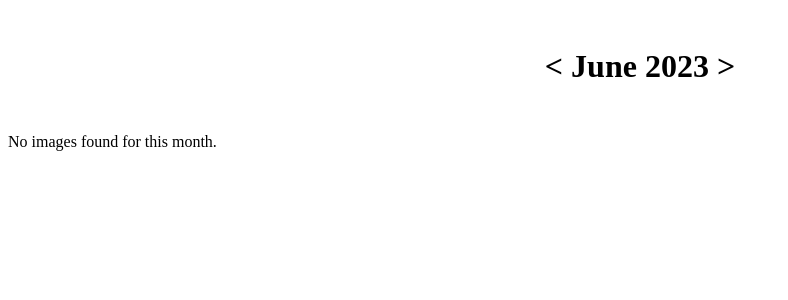
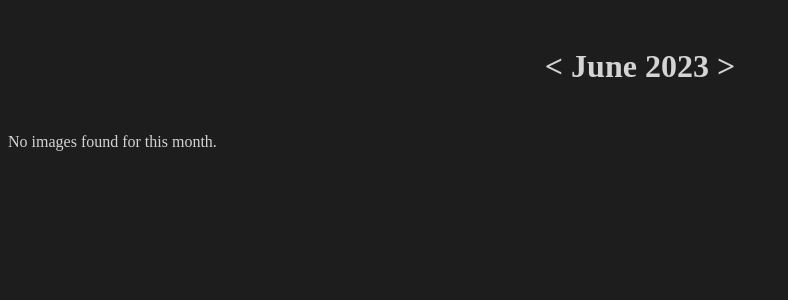
Before and after one commit to SagewLivingstone/thefront, a Django app: page /month/2023/6/ in a window 1280 px wide. Shown: the top 300 px of the page, without its empty margins (0-788 px from the left). Run offline with Django 4.2, Linux system fonts and the light colour scheme; data that the repository does not hold is empty; parts of the project's set-up code (start-up, migrations or seed data) failed here and were passed over; some libraries are stand-ins or nearby versions.

Commit message:
dark mode month page

```diff
--- a/thesite/imgapp/static/imgapp/js/dark-mode-injector.js
+++ b/thesite/imgapp/static/imgapp/js/dark-mode-injector.js
@@ -1,6 +1,21 @@
 let currentTheme = 'light';
 
 const darkModeStyles = `
+body {
+    background-color: #1d1d1d;
+    color: #d4d4d4;
+}
+
+/* Month Page */
+.title, .title a {
+    color: #d4d4d4;
+}
+
+.empty-square {
+    background-color: #2b2b2b;
+}
+
+/* Day Page */
 .image-block {
     background-color: #1d1d1d;
 }
@@ -102,7 +117,7 @@ function checkDarkMode() {
     const override = themeOverridden();
     console.log("end", override)
 
-    if (override === 'dark'){
+    if (override === 'dark') {
         enableDarkMode();
         return;
     }
--- a/thesite/imgapp/templates/imgapp/components/_dark_mode.html
+++ b/thesite/imgapp/templates/imgapp/components/_dark_mode.html
@@ -1,3 +1,4 @@
+<script src="https://kit.fontawesome.com/da90fcce56.js" crossorigin="anonymous"></script>
 {% load static %}
 <link rel="stylesheet" type="text/css" href="{% static 'imgapp/dark-toggle.css' %}">
 <script src="{% static 'imgapp/js/dark-mode-injector.js' %}"></script>
--- a/thesite/imgapp/templates/imgapp/day.html
+++ b/thesite/imgapp/templates/imgapp/day.html
@@ -7,7 +7,6 @@
         <meta name="description" content="">
         <meta name="viewport" content="width=device-width, initial-scale=1, viewport-fit=cover">
         <script defer src="https://cdn.jsdelivr.net/npm/alpinejs@3.x.x/dist/cdn.min.js"></script>
-        <script src="https://kit.fontawesome.com/da90fcce56.js" crossorigin="anonymous"></script>
         {% load static %}
         <link rel="stylesheet" type="text/css" href="{% static 'imgapp/top.css' %}">
         <link rel="stylesheet" type="text/css" href="{% static 'imgapp/day.css' %}">
--- a/thesite/imgapp/templates/imgapp/month.html
+++ b/thesite/imgapp/templates/imgapp/month.html
@@ -5,14 +5,8 @@
     <meta http-equiv="X-UA-Compatible" content="IE=edge">
     <meta name="viewport" content="width=device-width, initial-scale=1.0">
     <title>{{ month_abbr }} {{ year }} | imglib</title>
+    <script defer src="https://cdn.jsdelivr.net/npm/alpinejs@3.x.x/dist/cdn.min.js"></script>
     <style>
-        {% if dark %}
-        body {
-            background-color: #1d1d1d;
-            color: #d4d4d4;
-        }
-        {% endif %}
-
         .hovertext:hover {
             color: #777 !important;
         }
@@ -26,7 +20,7 @@
 
             .title, .title a {
                 text-decoration: none;
-                color: {% if dark %}#d4d4d4{% else %}black{% endif %}
+                color: black;
             }
 
 
@@ -73,7 +67,7 @@
             }
 
                 .empty-square {
-                    background-color: {% if dark %}#2b2b2b{% else %}#eee{% endif %}
+                    background-color: #eee;
                 }
 
                 .day-tile {
@@ -104,6 +98,7 @@
         </style>
     </head>
     <body>
+        {% include 'imgapp/components/_dark_mode.html' %}
 
         <div class="title">
             <a href="/month/{{year}}/{{last_month}}/" class="hovertext">&lt;</a>
```
